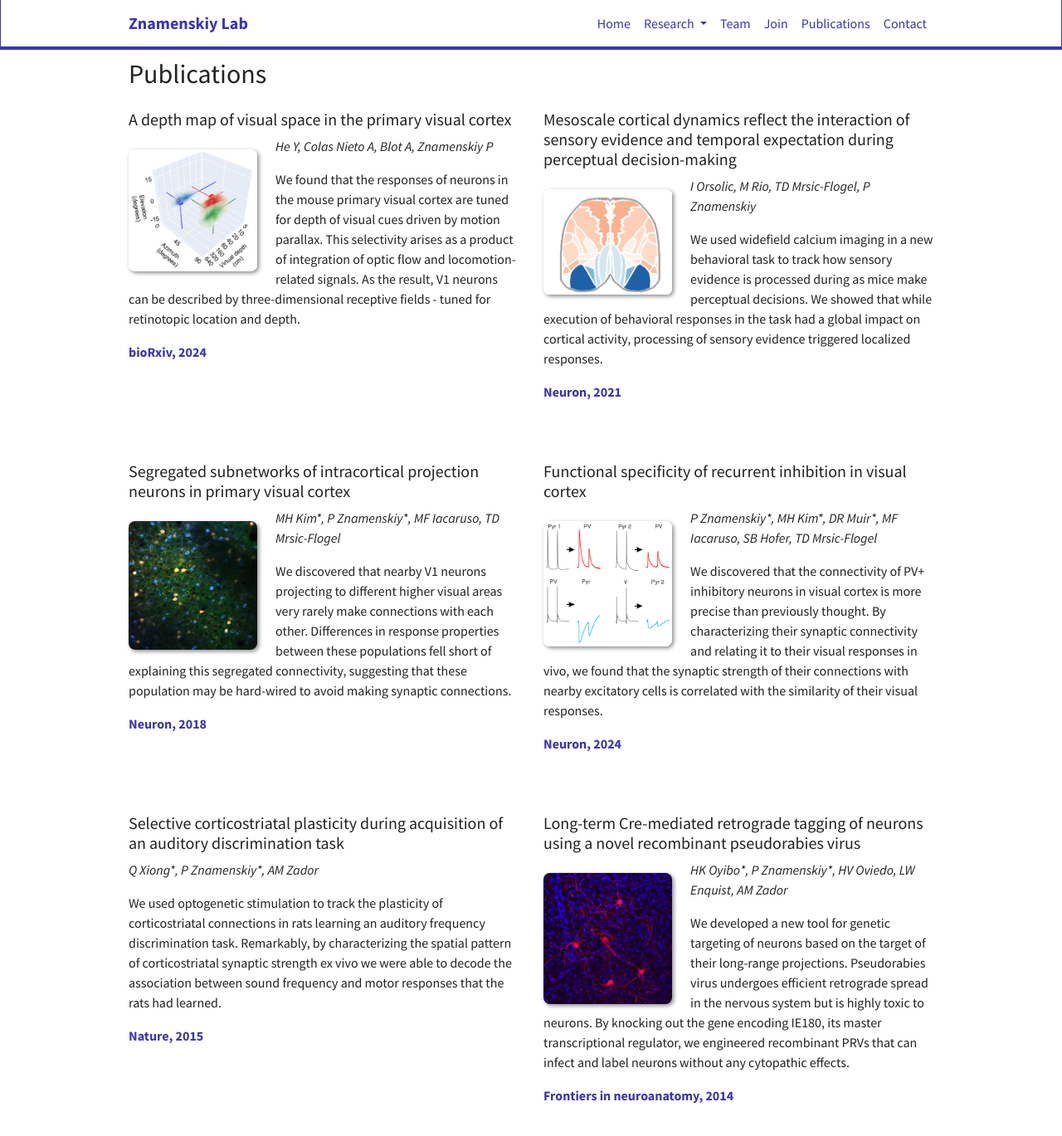
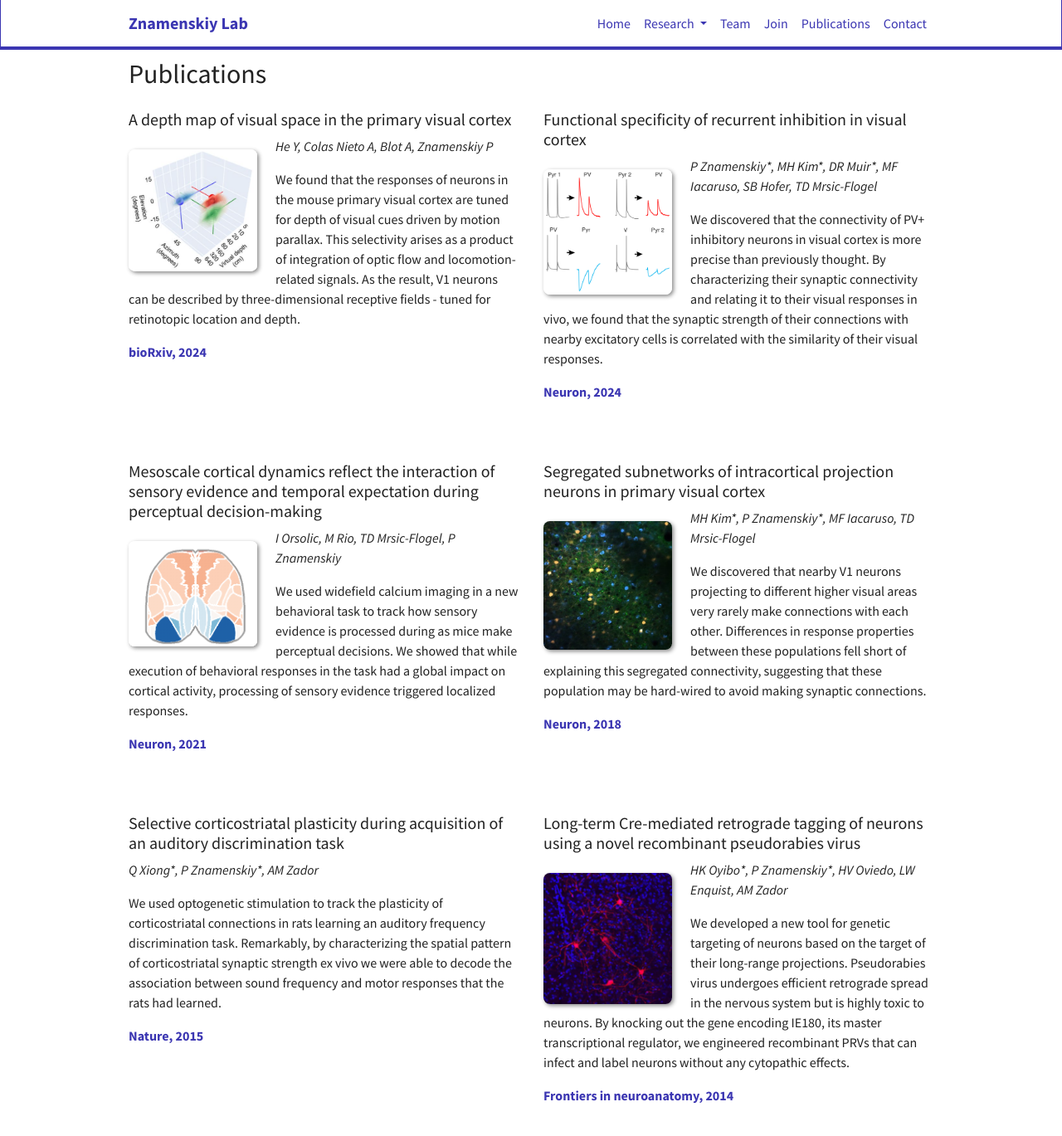
Before and after one commit to znamlab/znamlab.github.io, a Jekyll site: the page built from _pages/publications.md, in a window 1280 px wide and 1400 px high. Shown: the top 1369 px of the window at 83% size. Built offline with Jekyll 4.4.1, drawn with Linux system fonts in a browser that asks for light colours; nearby versions of some CDN libraries; part of the change alters nothing that is shown.

Commit message:
update pubs again

```diff
--- a/_data/publications.yml
+++ b/_data/publications.yml
@@ -26,13 +26,6 @@
   image:
   url: "https://www.nature.com/articles/nature14225"
 
-- title: Functional specificity of recurrent inhibition in visual cortex
-  authors: P Znamenskiy*, MH Kim*, DR Muir*, MF Iacaruso, SB Hofer, TD Mrsic-Flogel
-  ref: Neuron, 2024
-  description: We discovered that the connectivity of PV+ inhibitory neurons in visual cortex is more precise than previously thought. By characterizing their synaptic connectivity and relating it to their visual responses in vivo, we found that the synaptic strength of their connections with nearby excitatory cells is correlated with the similarity of their visual responses.
-  image: znamenskiy_2018.png
-  url: "hhttps://www.sciencedirect.com/science/article/pii/S0896627323009728?via%3Dihub"
-
 - title: Segregated subnetworks of intracortical projection neurons in primary visual cortex
   authors: MH Kim*, P Znamenskiy*, MF Iacaruso, TD Mrsic-Flogel
   ref: Neuron, 2018
@@ -47,6 +40,13 @@
   image: orsolic_2019.png
   url: "https://www.sciencedirect.com/science/article/pii/S0896627321002014"
 
+- title: Functional specificity of recurrent inhibition in visual cortex
+  authors: P Znamenskiy*, MH Kim*, DR Muir*, MF Iacaruso, SB Hofer, TD Mrsic-Flogel
+  ref: Neuron, 2024
+  description: We discovered that the connectivity of PV+ inhibitory neurons in visual cortex is more precise than previously thought. By characterizing their synaptic connectivity and relating it to their visual responses in vivo, we found that the synaptic strength of their connections with nearby excitatory cells is correlated with the similarity of their visual responses.
+  image: znamenskiy_2018.png
+  url: "hhttps://www.sciencedirect.com/science/article/pii/S0896627323009728?via%3Dihub"
+
 - title: A depth map of visual space in the primary visual cortex
   authors: He Y, Colas Nieto A, Blot A, Znamenskiy P
   ref: bioRxiv, 2024
```
